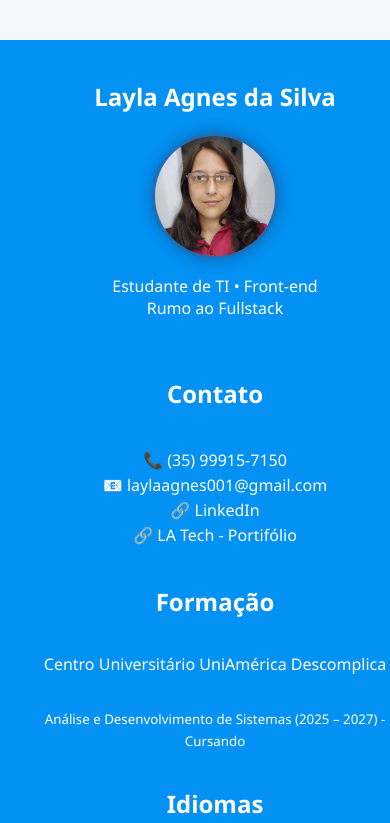
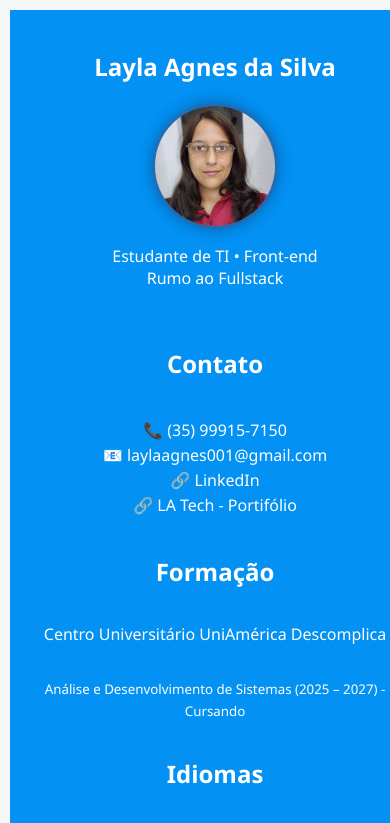
Before and after one commit to LaylAgnes/Curriculo-html, a plain HTML site: page index.html in a window 390 px wide. Shown: the top 823 px of the page. Drawn offline with Linux system fonts and the light colour scheme.

Commit message:
ainda ajustando

```diff
--- a/style.css
+++ b/style.css
@@ -68,15 +68,22 @@ body {
 }
 
 
+/* Responsivo */
 @media (max-width: 768px) {
-   .curriculo {
-    flex-direction: column;
-    align-items: stretch; /* Garante que sidebar e conteudo ocupem 100% */
-    width: 100%;
-    box-shadow: none;
+  body {
+    padding: 10px;
   }
 
-  .sidebar, .conteudo {
+  .curriculo {
+    flex-direction: column;
+    width: 100%;
+    margin: 0 auto;
+    box-shadow: none;
+    border-radius: 0;
+  }
+
+  .sidebar,
+  .conteudo {
     width: 100%;
     padding: 20px;
   }
```
